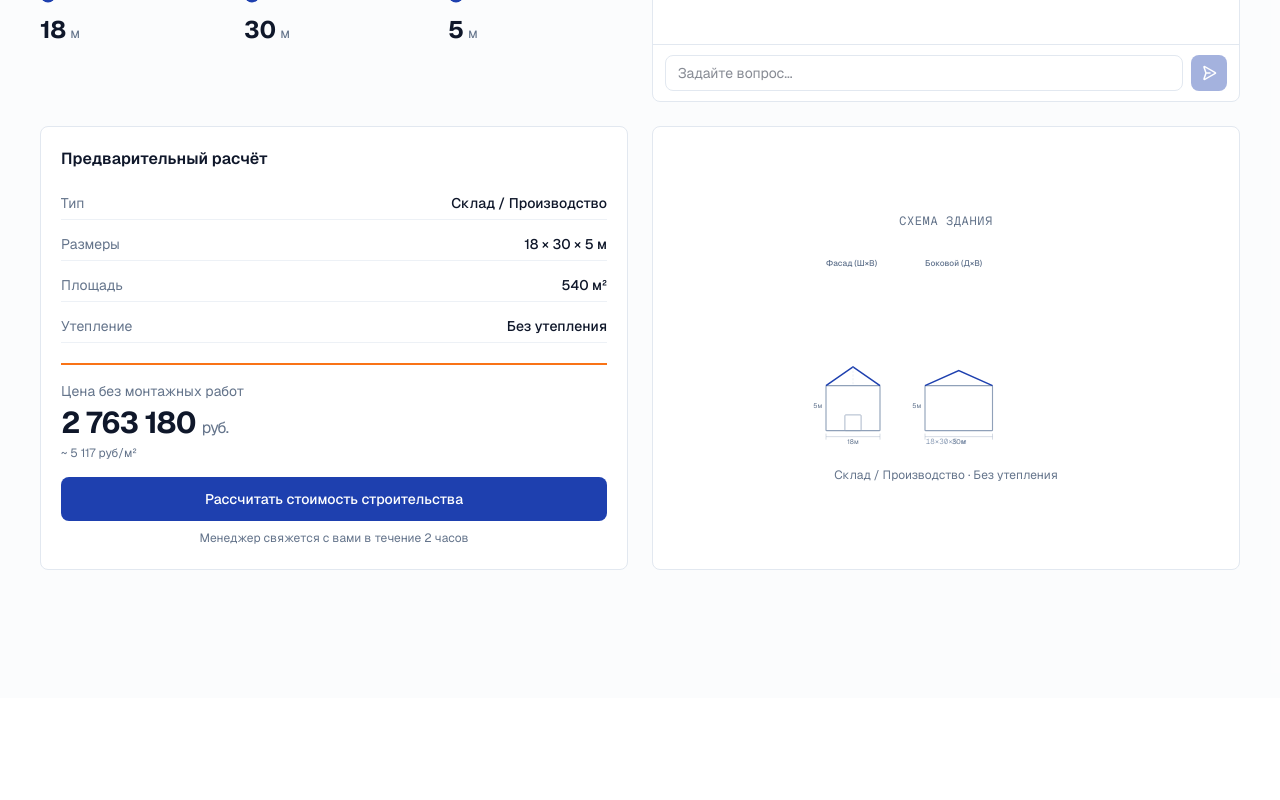
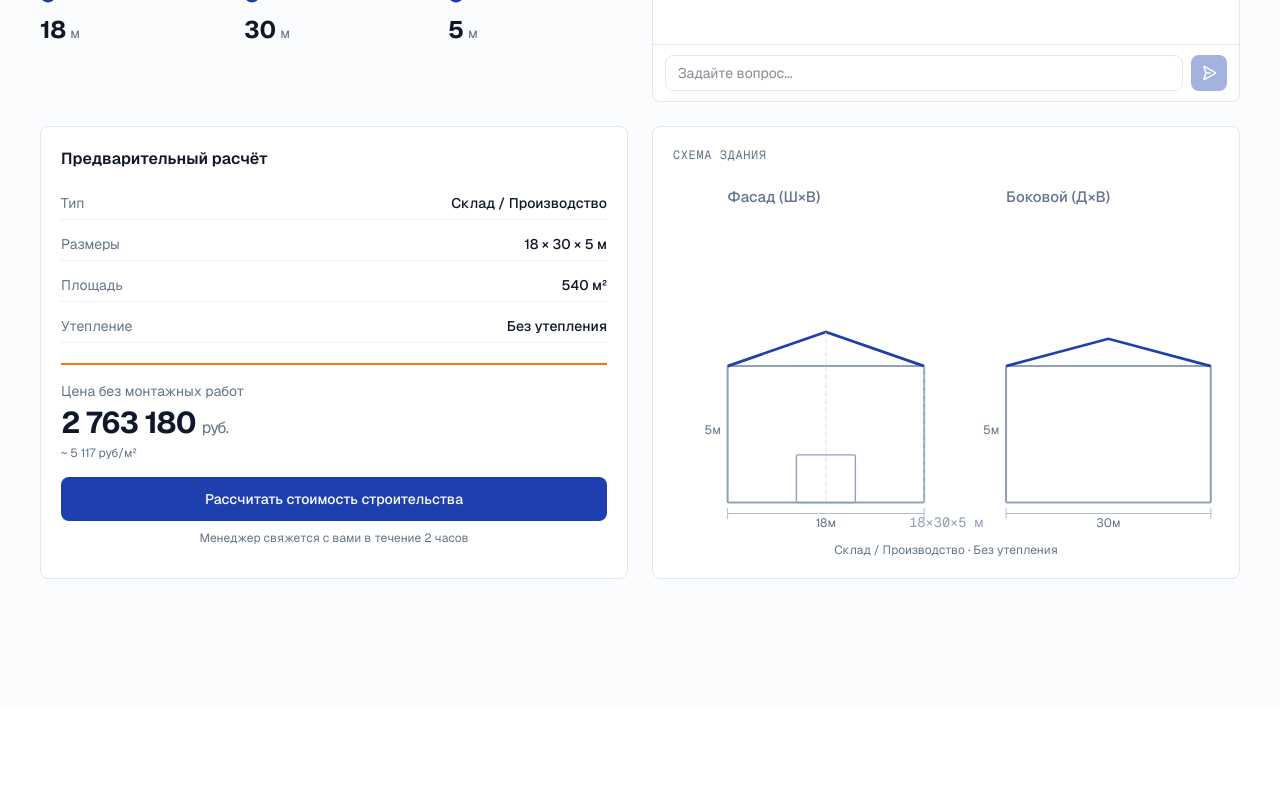
Before and after one commit to faded679/lstkmk, a Next.js app: page / in a window 1280 px wide. Shown: the part 1360-2160 px from the top of the page. Built offline with nearby package versions, Linux system fonts and the light colour scheme.

Commit message:
fix: larger building sketch, full container width, bigger scale

```diff
--- a/src/components/Calculator.tsx
+++ b/src/components/Calculator.tsx
@@ -189,10 +189,10 @@ export default function Calculator() {
     const svgH = 260;
     const margin = 20;
 
-    // Scale factors (px per meter) — adjusted to fill more space
-    const scaleW = Math.min(4, 200 / Math.max(width, 12));
-    const scaleL = Math.min(3, 160 / Math.max(length, 18));
-    const scaleH = Math.min(12, 180 / Math.max(height, 5));
+    // Scale factors (px per meter) — larger to fill canvas
+    const scaleW = Math.min(8, 320 / Math.max(width, 6));
+    const scaleL = Math.min(5, 280 / Math.max(length, 12));
+    const scaleH = Math.min(20, 200 / Math.max(height, 4));
 
     // Front view (shows width × height)
     const fw = width * scaleW;
@@ -568,9 +568,9 @@ export default function Calculator() {
             viewport={{ once: true, amount: 0.1 }}
             transition={{ duration: 0.6, delay: 0.2, ease: [0.16, 1, 0.3, 1] }}
           >
-            <div className="bg-white border border-border rounded-lg p-5 h-full flex flex-col items-center justify-center">
+            <div className="bg-white border border-border rounded-lg p-5 h-full flex flex-col">
               <div className="text-xs text-muted mb-3 font-mono uppercase tracking-wider">Схема здания</div>
-              <div className="w-full max-w-[300px] aspect-[7/5]">
+              <div className="flex-1 w-full min-h-0">
                 <BuildingSketch />
               </div>
               <div className="mt-3 text-xs text-muted text-center">
```
